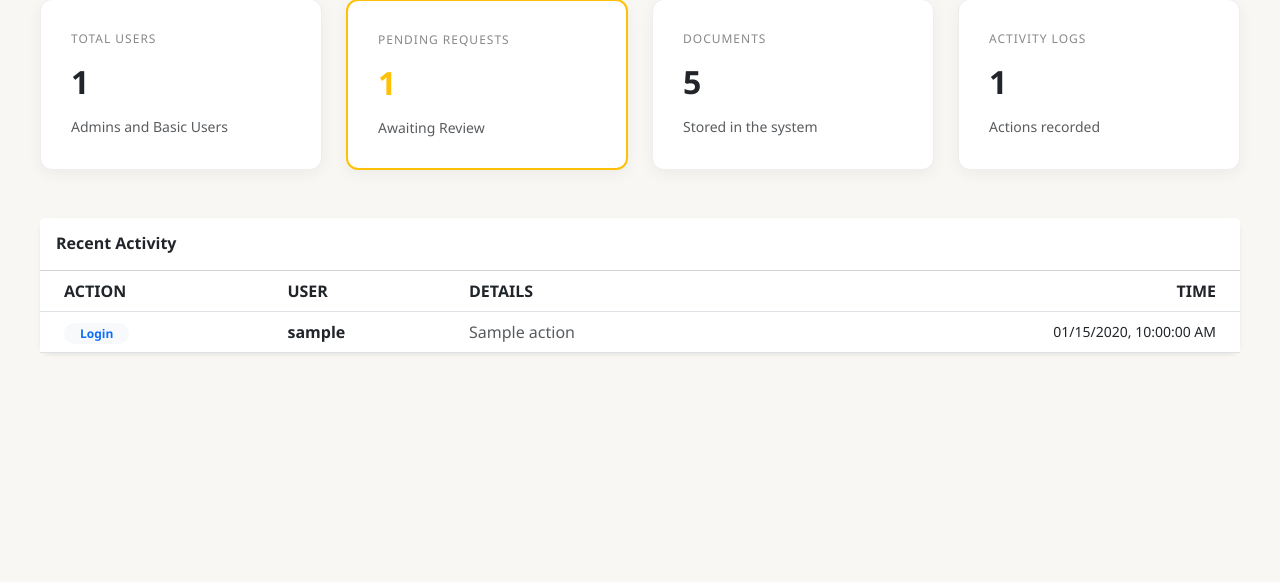
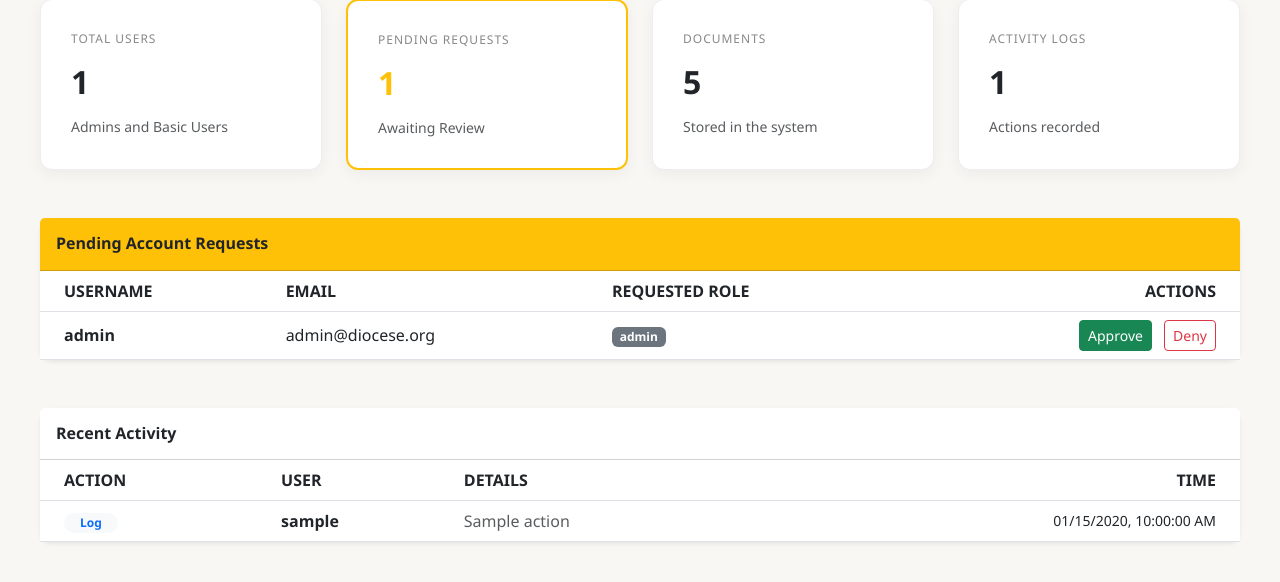
Before and after one commit to akshithbandari1/diocese-management-system, a Flask app: template templates/dashboard_admin.html in a window 1280 px wide. Shown: the part 135-717 px from the top of the page. Run offline with Flask 3, Linux system fonts and the light colour scheme; tables that the repository leaves empty hold one stand-in row (values such as "Sample post"); the template is opened without the code that fills it: values that come from a table or form of the project are taken from there, most other values are stand-ins (such as "Sample title", 1, 10 or a date in 2020).

Commit message:
Update dashboard_admin.html

```diff
--- a/templates/dashboard_admin.html
+++ b/templates/dashboard_admin.html
@@ -35,6 +35,41 @@
     </div>
 </div>
 
+<div class="card shadow-sm mb-5 border-warning">
+    <div class="card-header bg-warning text-dark py-3">
+        <h6 class="mb-0 fw-bold">Pending Account Requests</h6>
+    </div>
+    <div class="card-body p-0">
+        <table class="table align-middle mb-0">
+            <thead class="bg-light">
+                <tr>
+                    <th class="ps-4">USERNAME</th>
+                    <th>EMAIL</th>
+                    <th>REQUESTED ROLE</th>
+                    <th class="text-end pe-4">ACTIONS</th>
+                </tr>
+            </thead>
+            <tbody>
+                {% for user in pending %}
+                <tr>
+                    <td class="ps-4"><strong>{{ user.username }}</strong></td>
+                    <td>{{ user.email }}</td>
+                    <td><span class="badge bg-secondary">{{ user.role }}</span></td>
+                    <td class="text-end pe-4">
+                        <a href="{{ url_for('approve_user', user_id=user.id) }}" class="btn btn-sm btn-success me-2">Approve</a>
+                        <a href="{{ url_for('deny_user', user_id=user.id) }}" class="btn btn-sm btn-outline-danger" onclick="return confirm('Deny this request?')">Deny</a>
+                    </td>
+                </tr>
+                {% else %}
+                <tr>
+                    <td colspan="4" class="text-center py-4 text-muted">No pending requests found.</td>
+                </tr>
+                {% endfor %}
+            </tbody>
+        </table>
+    </div>
+</div>
+
 <div class="card shadow-sm mb-4">
     <div class="card-header bg-white py-3">
         <h6 class="mb-0 fw-bold">Recent Activity</h6>
@@ -52,7 +87,7 @@
             <tbody>
                 {% for log in logs %}
                 <tr>
-                    <td class="ps-4"><span class="badge rounded-pill bg-light text-primary px-3">Login</span></td>
+                    <td class="ps-4"><span class="badge rounded-pill bg-light text-primary px-3">Log</span></td>
                     <td><strong>{{ log.username }}</strong></td>
                     <td class="text-muted">{{ log.action }}</td>
                     <td class="text-end pe-4 small">{{ log.timestamp.strftime('%m/%d/%Y, %I:%M:%S %p') }}</td>
```
